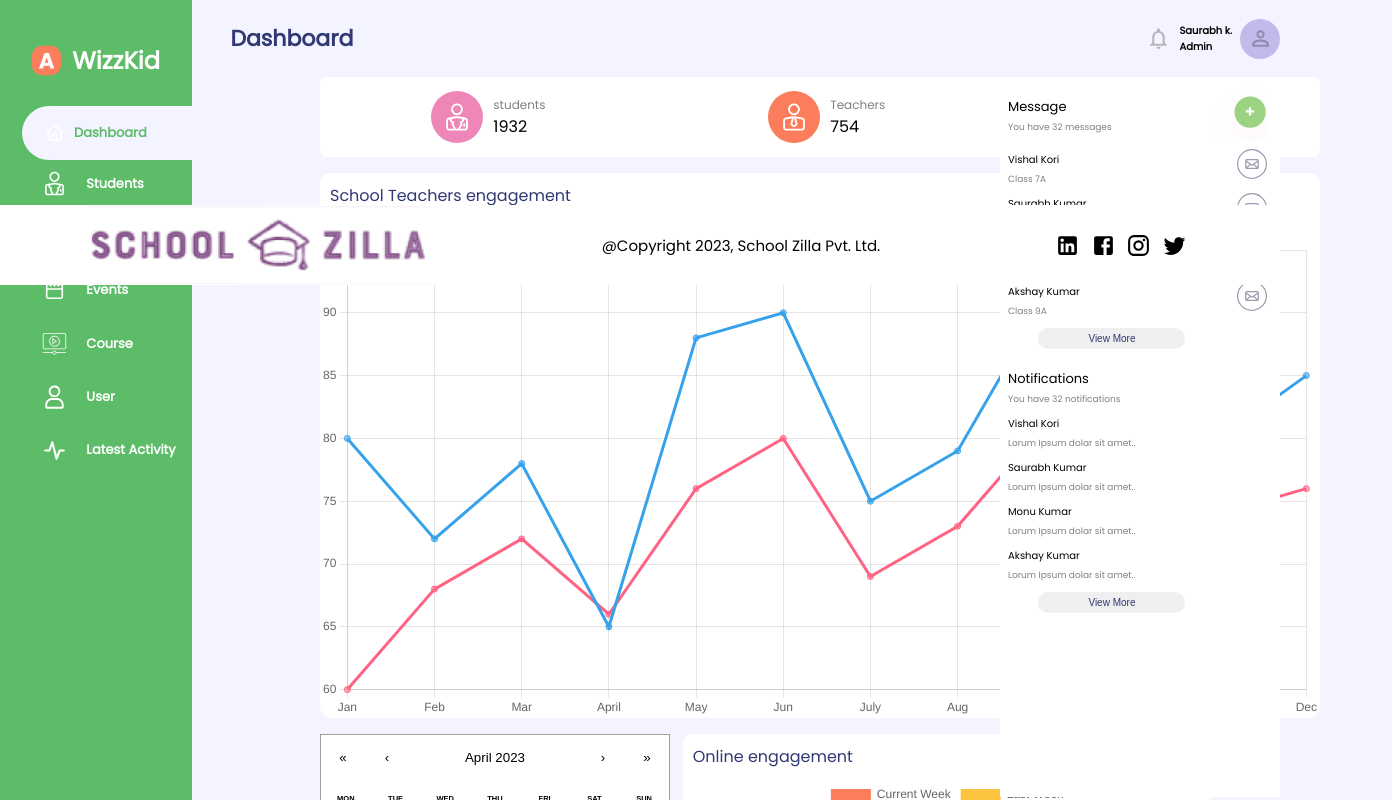
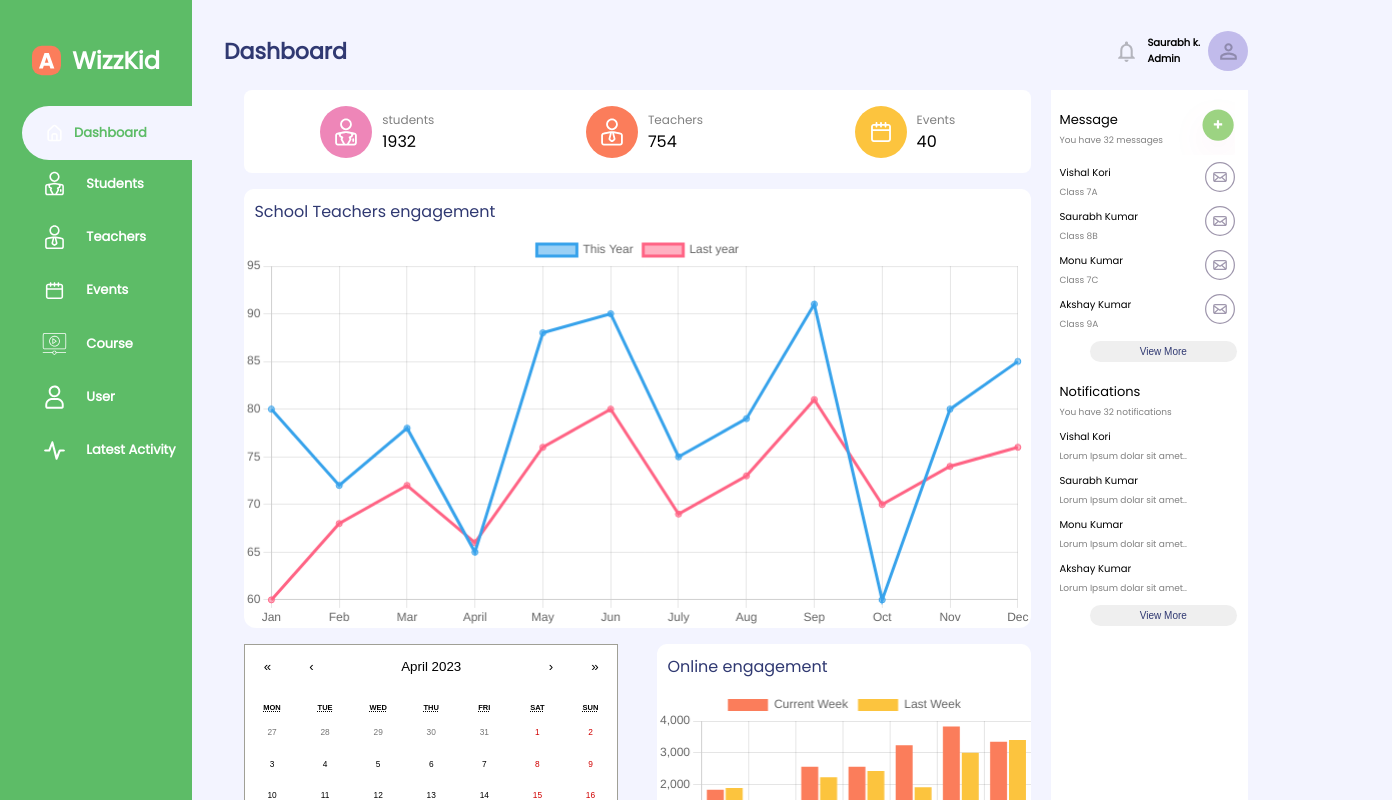
Before and after one commit to pesto-students/school-zila-frontend-team-monu, a React (Create React App) app: page /dashboard in a window 1280 px wide. Shown: the top 800 px of the page, 1392 px wide, since content can reach past the window. Built offline with nearby package versions, Linux system fonts and the light colour scheme; no server answers.

Commit message:
fix dashboard page

```diff
--- a/src/components/Layouts/Admin/Dashboard.css
+++ b/src/components/Layouts/Admin/Dashboard.css
@@ -6,20 +6,21 @@
 }
 
 .dash-main-layout {
-  width: 134vh;
+  padding: 0 2%;
+  width: 80%;
 }
 
 .dash-main-top {
   display: flex;
   background-color: white;
-  width: 125vh;
-  height: 10vh;
+  height: fit-content;
   align-items: center;
   justify-content: space-around;
   border-radius: 8px;
 }
 
 .dash-sub-top {
+  margin: 2% 0;
   display: flex;
 }
 
@@ -35,13 +36,16 @@
 
 #calendar-mid {
   display: flex;
+  width: 100%;
+  justify-content: space-between;
+}
+
+.react-calendar {
+  width: 47.5%;
 }
 
 .dash-main-right-column {
-  position: fixed;
-  right: 0;
-  width: 35vh;
-  height: 90vh;
+  width: 20%;
   background-color: white;
 }
 
@@ -87,3 +91,9 @@
   font-size: xx-small;
   color: grey;
 }
+
+.dashboard-container {
+  display: flex;
+  justify-content: space-between;
+  width: 100%;
+}
--- a/src/components/Layouts/Admin/Dashboard.js
+++ b/src/components/Layouts/Admin/Dashboard.js
@@ -136,12 +136,12 @@ export default function Dashboard() {
     { field: "amount", headerName: "Amount", width: 130 },
   ];
   return (
-    <div>
+    <div className="mainContainer">
       <SideBar />
-      <div style={{ marginLeft: "18vw" }}>
+      <div className="mainMiddleContainer">
+        <div className="middleContainer">
           <TopBar title="Dashboard" />
-      </div>
-      <div className="dash-main">
+          <div className="dashboard-container">
             <div className="dash-main-layout">
               <div className="dash-main-top">
                 <div className="dash-sub-top">
@@ -170,21 +170,19 @@ export default function Dashboard() {
               <div className="dash-main-mid">
                 <LineChart
                   css={{
-                width: "125vh",
                     backgroundColor: "white",
                     borderRadius: "12px",
                   }}
                 />
                 <br />
                 <div id="calendar-mid">
-              <Calendar sx={{ borderRadius: "10px" }} />
+                  <Calendar sx={{ borderRadius: "10px", width: "47.5%" }} />
                   {/* <Calendar onChange={onChange} value={value} /> */}
                   <BarChart
                     css={{
-                  width: "66vh",
+                      width: "47.5%",
                       backgroundColor: "white",
                       borderRadius: "12px",
-                  marginLeft: "1vw",
                     }}
                   />
                 </div>
@@ -192,14 +190,17 @@ export default function Dashboard() {
               <br />
               <div
                 style={{
-              height: "61vh",
-              width: "125vh",
+                  height: "60vh",
                   backgroundColor: "white",
                   borderRadius: "10px",
                 }}
               >
                 <div
-              style={{ fontSize: "18px", padding: "10px", color: "#303972" }}
+                  style={{
+                    fontSize: "18px",
+                    padding: "10px",
+                    color: "#303972",
+                  }}
                 >
                   Unpaid Students Intution
                 </div>
@@ -208,7 +209,11 @@ export default function Dashboard() {
                   columns={columns}
                   pageSize={5}
                   rowsPerPageOptions={[5]}
-              sx={{ color: "#303972", paddingLeft: "1vw", fontSize: "10px" }}
+                  sx={{
+                    color: "#303972",
+                    paddingLeft: "1vw",
+                    fontSize: "10px",
+                  }}
                 />
               </div>
             </div>
@@ -249,5 +254,7 @@ export default function Dashboard() {
             </div>
           </div>
         </div>
+      </div>
+    </div>
   );
 }
```
Also changed, not shown: src/components/Layouts/DashboardPage/Dashboard.js (+94 -93 lines). Lines whose indentation alone changed are shown as unchanged.
